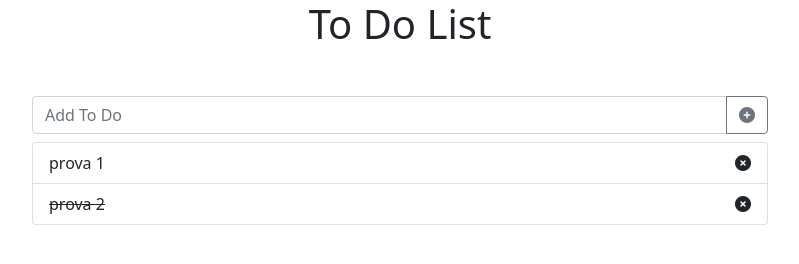
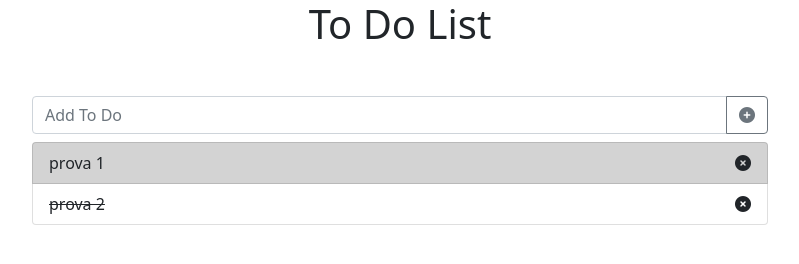
Before and after one commit to massimilianosabatino/vue-todolist, a plain HTML site: page index.html in a window 1280 px wide. In both pictures the pointer is over the item "prova 1". Shown: the whole page, without its empty margins (240-1039 px from the left). Drawn offline with nearby package versions, Linux system fonts and the light colour scheme.

Commit message:
add - commend and hover effect

```diff
--- a/css/style.css
+++ b/css/style.css
@@ -7,6 +7,14 @@
     box-sizing: border-box;
 }
 
+
+/*
+*   LIST STYLE
+*/
 .checked {
     text-decoration: line-through;
 }
+
+.todo-container > li:hover, .todo-container > li:active {
+    background-color: lightgrey;
+}
```
Also changed, not shown: index.html (+6 -0 lines).
